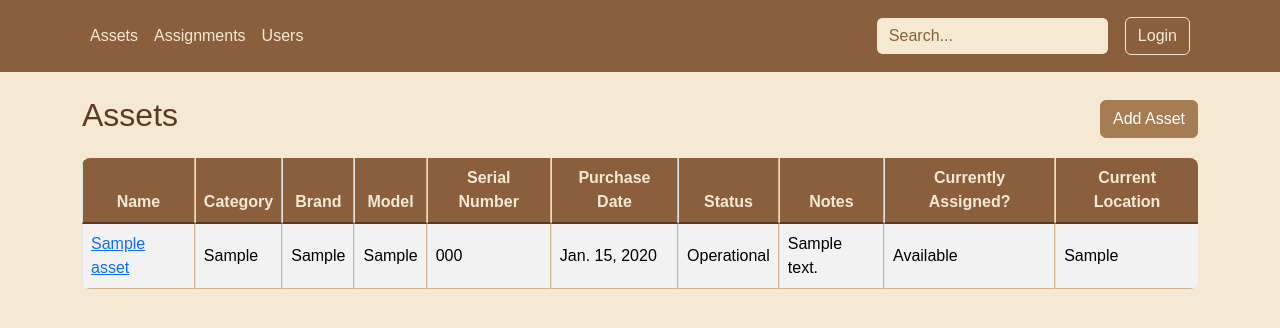
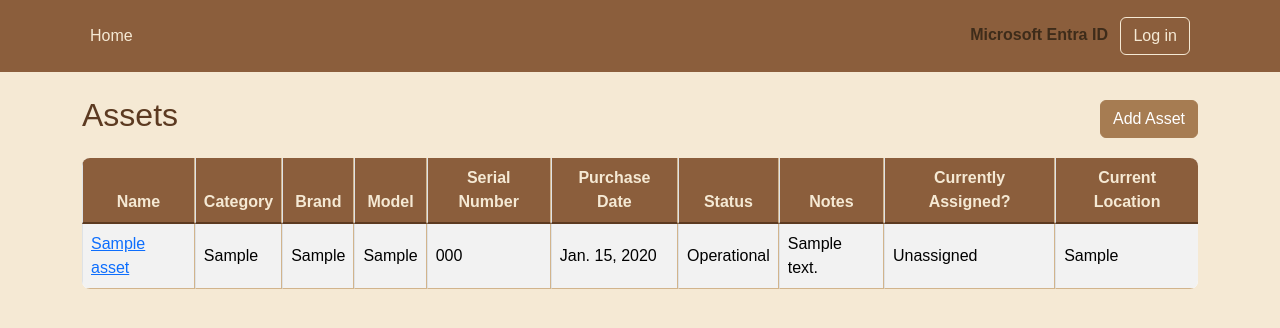
Before and after one commit to heronvalev/assets-manager, a Django app: page /assets/ in a window 1280 px wide. Shown: the top 328 px of the page. Run offline with Django 5.2, Linux system fonts and the light colour scheme; tables that the repository leaves empty hold one stand-in row (values such as "Sample post").

Commit message:
Add home page with summary stats for assets, available devices, and devices needing work

```diff
--- a/inventory/templates/base.html
+++ b/inventory/templates/base.html
@@ -8,18 +8,31 @@
     <link rel="stylesheet" href="{% static 'inventory/css/style.css' %}">
 </head>
 <body>
+
     <header class="p-3">
         <div class="container">
             <div class="d-flex flex-wrap align-items-center justify-content-center justify-content-lg-start">
 
                 <ul class="nav col-12 col-lg-auto me-lg-auto mb-2 justify-content-center mb-md-0">
+                    <li><a href="{% url 'home' %}" class="nav-link px-2">Home</a></li>
+                    {% if request.user.is_authenticated %}
                     <li><a href="{% url 'asset_list' %}" class="nav-link px-2">Assets</a></li>
                     <li><a href="{% url 'assignment_list' %}" class="nav-link px-2">Assignments</a></li>
                     <li><a href="{% url 'user_list' %}" class="nav-link px-2">Users</a></li>
+                    {% endif %}
                 </ul>
 
-                <form class="col-12 col-lg-auto mb-3 mb-lg-0 me-lg-3" role="search"> <input type="search" class="form-control form-control-dark" placeholder="Search..." aria-label="Search"> </form>
-                <div class="text-end"> <button type="button" class="btn btn-outline-light me-2">Login</button>
+                <!-- <form class="col-12 col-lg-auto mb-3 mb-lg-0 me-lg-3" role="search"> <input type="search" class="form-control form-control-dark" placeholder="Search..." aria-label="Search"> </form> -->
+
+                <div class="text-end">
+                    <span class="me-2" style="color:#3E2C1A; font-weight:600;">Microsoft Entra ID</span>
+                    {% if request.user.is_authenticated %}
+                        <a href="{% url 'ms_logout' %}" class="btn btn-outline-light me-2">Log out</a>
+                    {% else %}
+                        <a href="{% url 'ms_login' %}" class="btn btn-outline-light me-2">Log in</a>
+                    {% endif %}
+                </div>
+
             </div>
         </div>
     </header>
--- a/inventory/templates/inventory/asset_list.html
+++ b/inventory/templates/inventory/asset_list.html
@@ -47,7 +47,7 @@
                         Team/Room
                         {% endif %}
                     {% else %}
-                        Available
+                        Unassigned
                     {% endif %}
                 </td>
 
--- a/inventory/urls.py
+++ b/inventory/urls.py
@@ -11,7 +11,8 @@ urlpatterns = [
     path('assets/<int:asset_id>/edit/', views.edit_asset, name='edit_asset'),
     path('assignments/add/', views.create_assignment, name='create_assignment'),
     path('assignments/<int:assignment_id>/edit/', views.edit_assignment, name='edit_assignment'),
-    path('login/', views.ms_login, name='login'),
-    path("callback/", views.ms_callback, name="ms_callback"),
-    path("logout/", views.ms_logout, name="ms_logout"),
+    path('login/', views.ms_login, name='ms_login'),
+    path('callback/', views.ms_callback, name='ms_callback'),
+    path('logout/', views.ms_logout, name='ms_logout'),
+    path('', views.home, name='home')
 ]
--- a/inventory/views.py
+++ b/inventory/views.py
@@ -148,6 +148,7 @@ def edit_assignment(request, assignment_id):
 
     return render(request, 'inventory/create_assignment.html', {'form': form, 'edit': True})
 
+# SSO login logic
 def ms_login(request):
     # Create an MSAL Confidential Client
     msal_app = msal.ConfidentialClientApplication(
@@ -163,6 +164,7 @@ def ms_login(request):
     )
     return redirect(auth_url)
 
+# SSO Callback
 def ms_callback(request):
     # Get the "code" Microsoft sends back
     code = request.GET.get("code", None)
@@ -207,6 +209,7 @@ def ms_callback(request):
 
     return redirect("/")
 
+# SSO logout logic
 def ms_logout(request):
     # Log out from Django
     django_logout(request)
@@ -218,3 +221,24 @@ def ms_logout(request):
     ms_logout_url = f"https://login.microsoftonline.com/{settings.MICROSOFT_TENANT_ID}/oauth2/v2.0/logout?post_logout_redirect_uri=http://localhost:8000/login/"
 
     return redirect(ms_logout_url)
+
+# Home/Dashboard page
+def home(request):
+
+    total_assets = Asset.objects.count()
+    unassigned_operational = Asset.objects.filter(
+        status='Operational'
+    ).exclude(
+        assignments__returned_date__isnull=True
+    ).count()
+    need_work = Asset.objects.filter(
+        status__in=[Asset.STATUS_MAINTENANCE, Asset.STATUS_PENDING]
+    ).count()
+
+    context = {
+        'total_assets': total_assets,
+        'unassigned_operational': unassigned_operational,
+        'need_work': need_work
+    }
+
+    return render(request, 'inventory/home.html', context)
```
Also changed, not shown: inventory/templates/inventory/home.html (added, +40 -0 lines).
